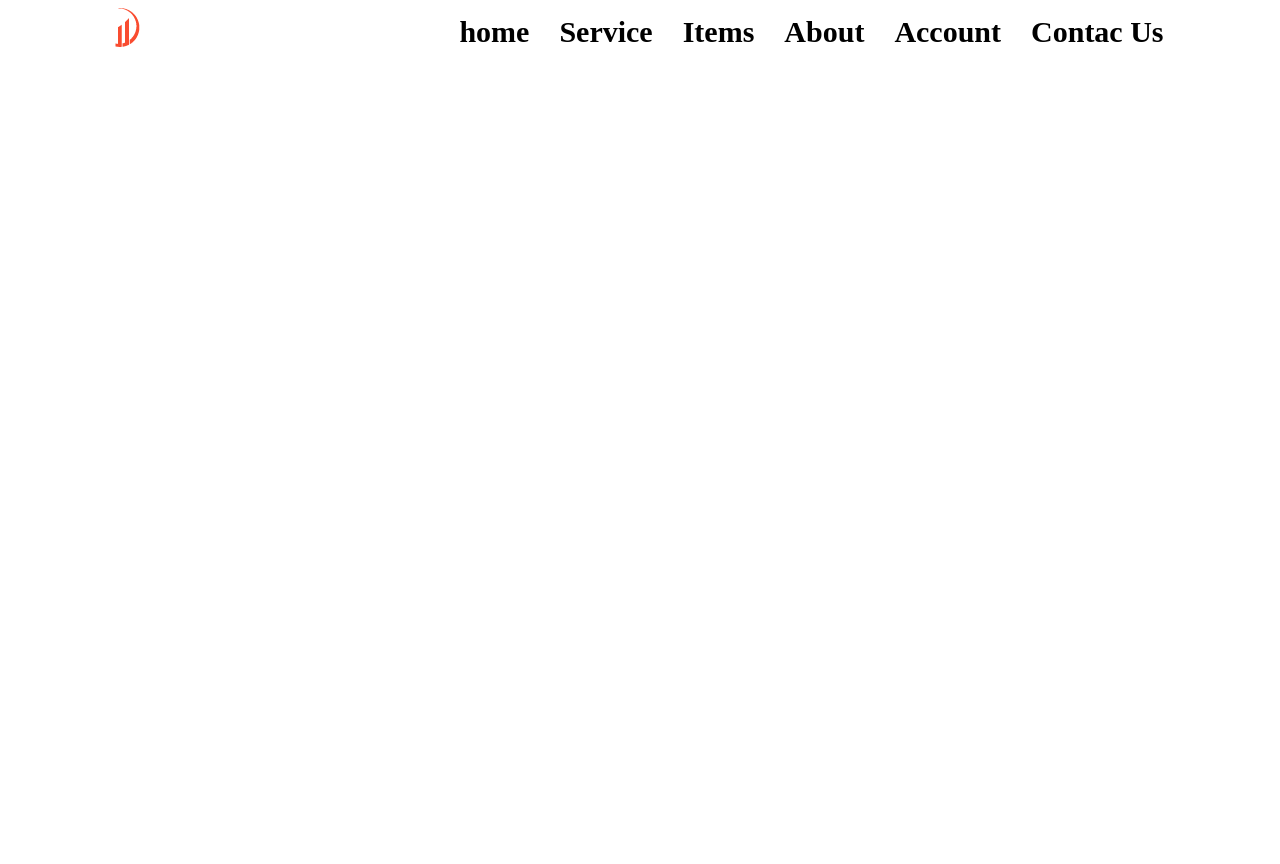
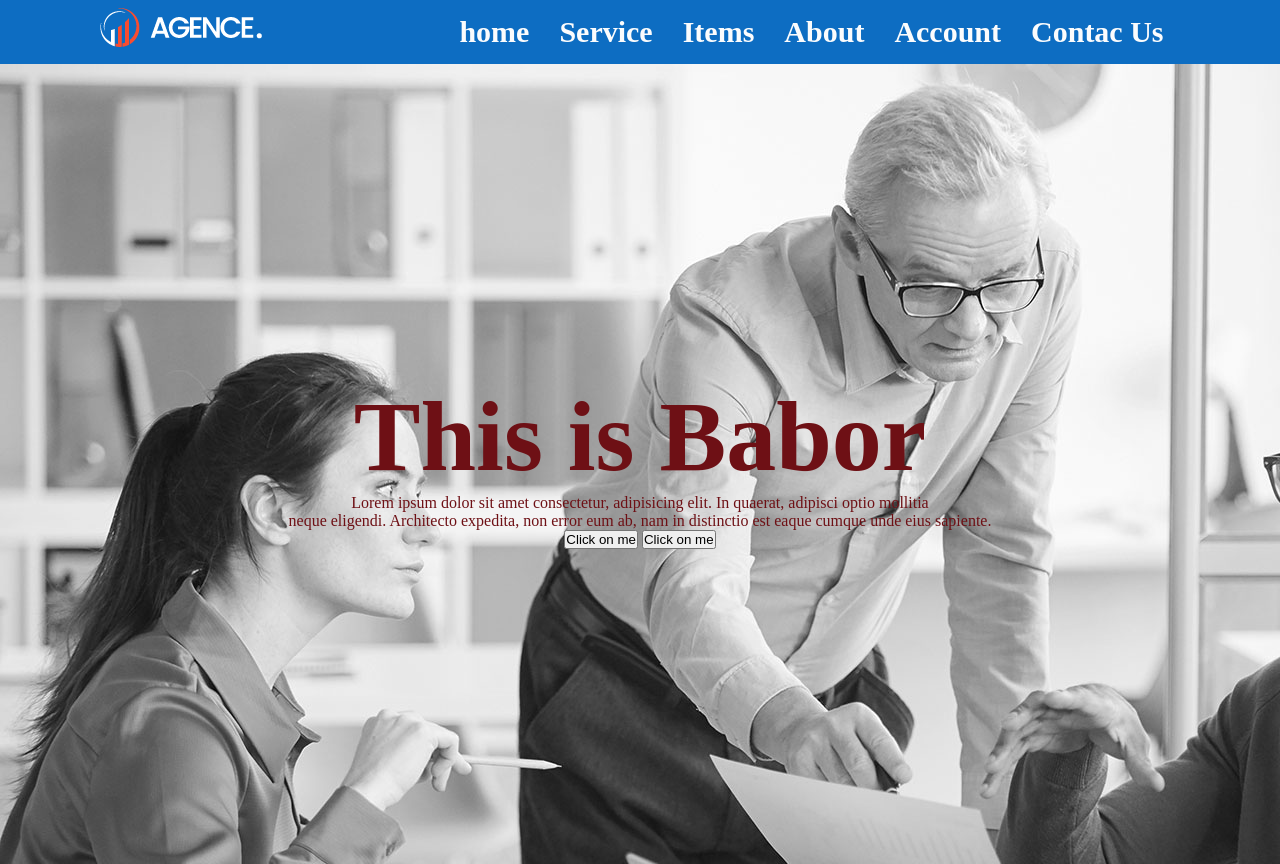
Before and after one commit to AbdulHannanBabor/concept, a plain HTML site: page concept/index.html in a window 1280 px wide. Before the commit the page ends 800 px from the top, so only its background shows below. Drawn offline with Linux system fonts and the light colour scheme.

Commit message:
intial commit

```diff
--- a/concept/index.html
+++ b/concept/index.html
@@ -46,7 +46,31 @@
 
     <section>
 
+        <div class="baanner-container">
 
+
+            <div class="banner-detail">
+
+                <h1 class="banner-title"> This is Babor</h1>
+
+
+                <p> Lorem ipsum dolor sit amet consectetur, adipisicing elit. In quaerat, adipisci optio mollitia <br>neque eligendi. Architecto expedita, non error eum ab, nam in distinctio est eaque cumque unde eius sapiente.</p>
+
+
+
+
+                <div class="buttons">
+
+                   <button> Click on me</button>
+
+                   <button> Click on me</button>
+
+                   </div>
+            </div>
+
+
+
+        </div>
     </section>
 
 
--- a/concept/style.css
+++ b/concept/style.css
@@ -10,6 +10,9 @@
     display: flex;
     padding: 5px;
     justify-content:space-around;
+
+    background-color: rgb(13, 109, 194);
+    color: rgb(251, 252, 253);
 
 
 
@@ -29,3 +32,30 @@
    padding: 10px;
    font-size: 30px;
 }
+
+.baanner-container{
+
+    width: 100%;
+    height: 100vh;
+    background-image: url("image/background.jpg");
+    text-align: center;
+    justify-content: center;
+    align-items: center;
+    display: flex;
+
+    color: rgb(110, 16, 21);
+
+
+
+}
+
+.banner-title{
+
+    font-size: 100px;
+    font-weight: bold;
+
+
+
+
+
+}
```
